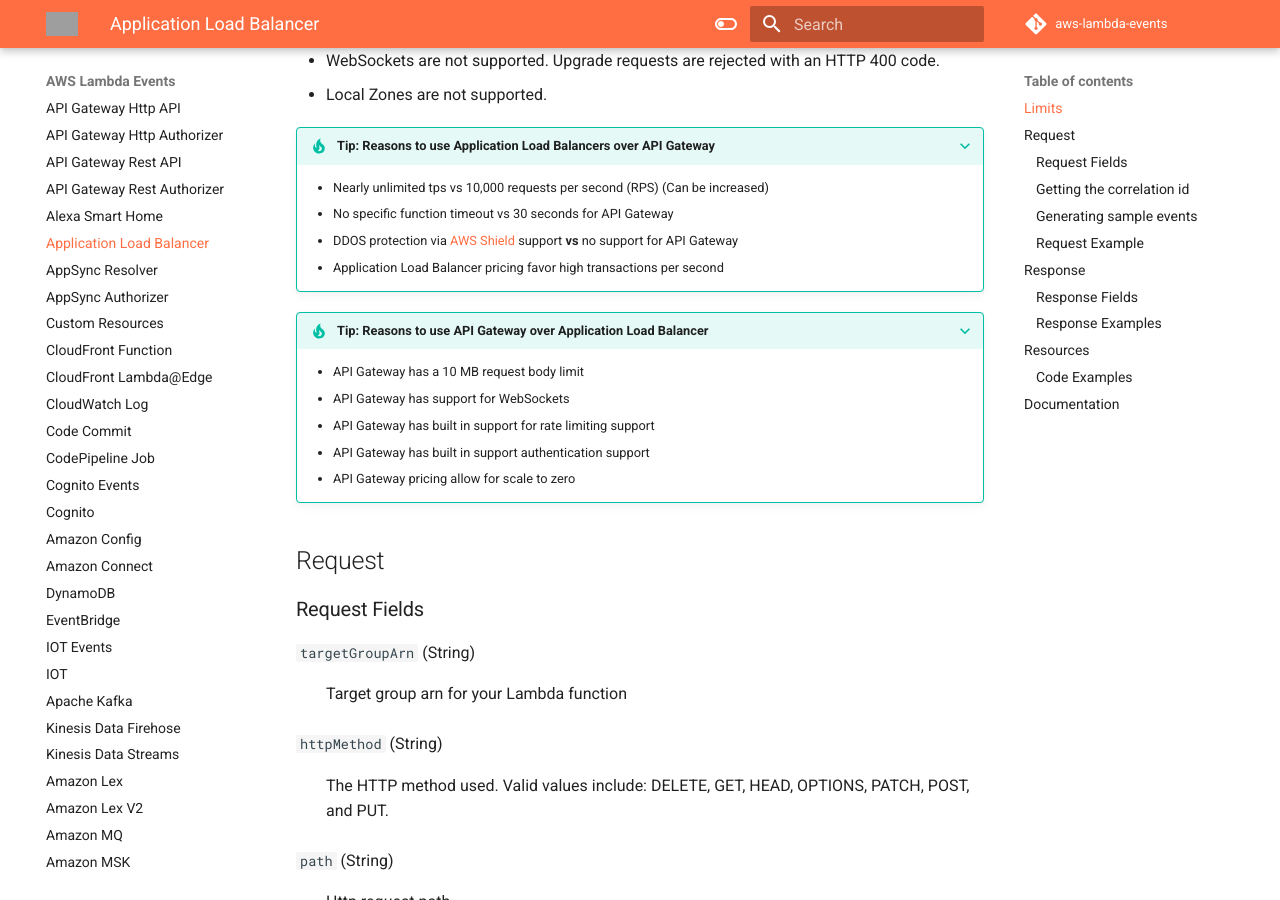
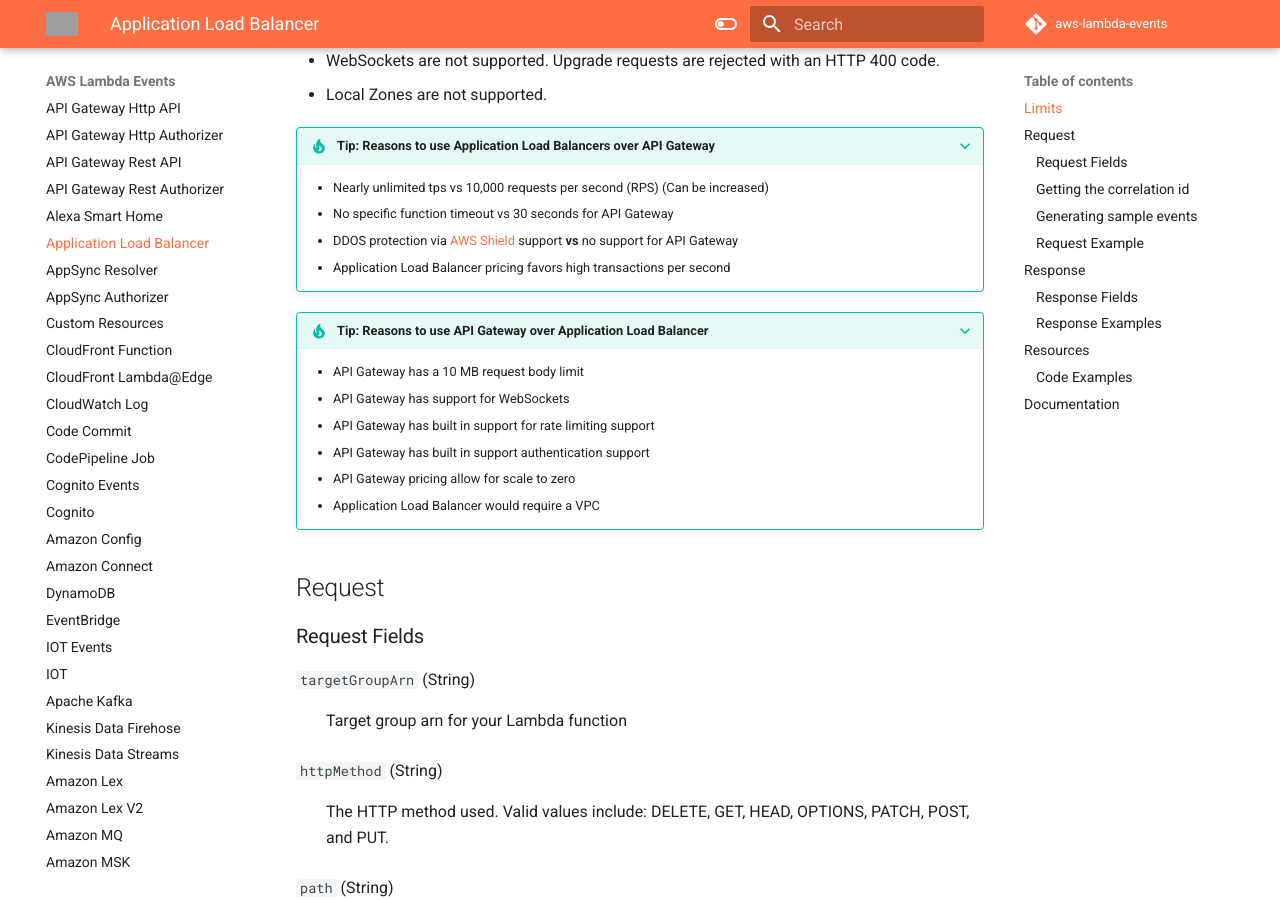
Before and after one commit to michaelbrewer/aws-lambda-events, an MkDocs documentation site: the page built from docs/alb.md, in a window 1280 px wide and 900 px high, scrolled down 448 px. Built offline with MkDocs 1.6.1 and Material for MkDocs 9.7.7, drawn with Linux system fonts in a browser that asks for light colours; comment, search, counter and statistics services are not loaded; grey boxes are pictures that could not be loaded.

Commit message:
chore: update docs

```diff
--- a/docs/alb.md
+++ b/docs/alb.md
@@ -14,7 +14,7 @@
     - Nearly unlimited tps vs 10,000 requests per second (RPS) (Can be increased)
     - No specific function timeout vs 30 seconds for API Gateway
     - DDOS protection via [AWS Shield](https://docs.aws.amazon.com/waf/latest/developerguide/shield-chapter.html){target="_blank"} support **vs** no support for API Gateway
-    - Application Load Balancer pricing favor high transactions per second
+    - Application Load Balancer pricing favors high transactions per second
 
 ???+ Tip "Tip: Reasons to use API Gateway over Application Load Balancer"
     - API Gateway has a 10 MB request body limit
@@ -22,6 +22,7 @@
     - API Gateway has built in support for rate limiting support
     - API Gateway has built in support authentication support
     - API Gateway pricing allow for scale to zero
+    - Application Load Balancer would require a VPC
 
 ## Request
 
```
